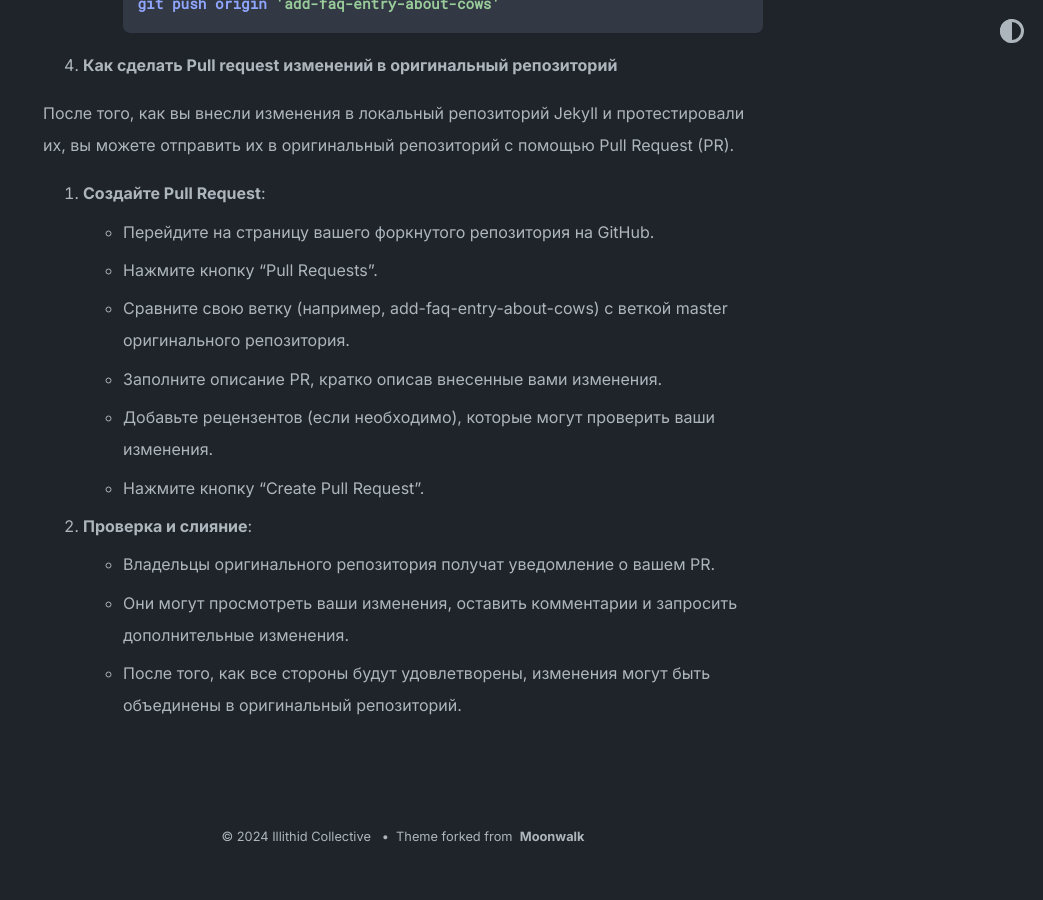
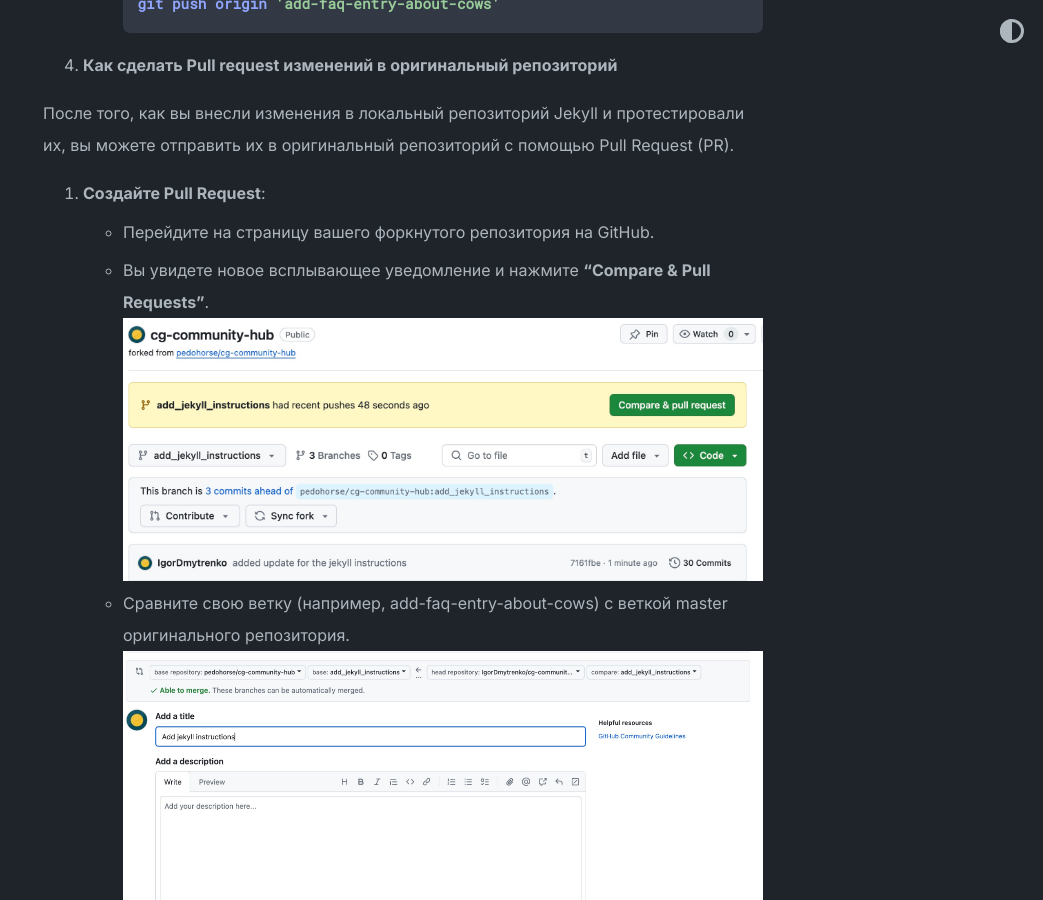
Before and after one commit to pedohorse/cg-community-hub, a Jekyll site: the page built from how_to_jekyll.md, in a window 1280 px wide and 900 px high, scrolled down 5455 px. Shown: the whole window, without its empty margins (237-1280 px from the left). Built offline with Jekyll 4.4.1, drawn with Linux system fonts in a browser that asks for light colours; our own code applies the rules of GitHub Pages for plain Markdown files; before the commit the page ends 6317 px from its top, so only the background shows below that.

Commit message:
added images for the pull request process

```diff
--- a/how_to_jekyll.md
+++ b/how_to_jekyll.md
@@ -141,8 +141,10 @@
 
 1. **Создайте Pull Request**:
 - Перейдите на страницу вашего форкнутого репозитория на GitHub.
-- Нажмите кнопку "Pull Requests".
+- Вы увидете новое всплывающее уведомление и нажмите **"Compare & Pull Requests"**.
+![Add pul request]({{ "/content/images/about/git_pull_request.jpeg" | relative_url }})
 - Сравните свою ветку (например, add-faq-entry-about-cows) с веткой master оригинального репозитория.
+![Add pul request]({{ "/content/images/about/git_pull_request_compare.jpeg" | relative_url }})
 - Заполните описание PR, кратко описав внесенные вами изменения.
 - Добавьте рецензентов (если необходимо), которые могут проверить ваши изменения.
 - Нажмите кнопку "Create Pull Request".
```
Also changed, not shown: content/images/about/git_pull_request.jpeg (added), content/images/about/git_pull_request_compare.jpeg (added).
